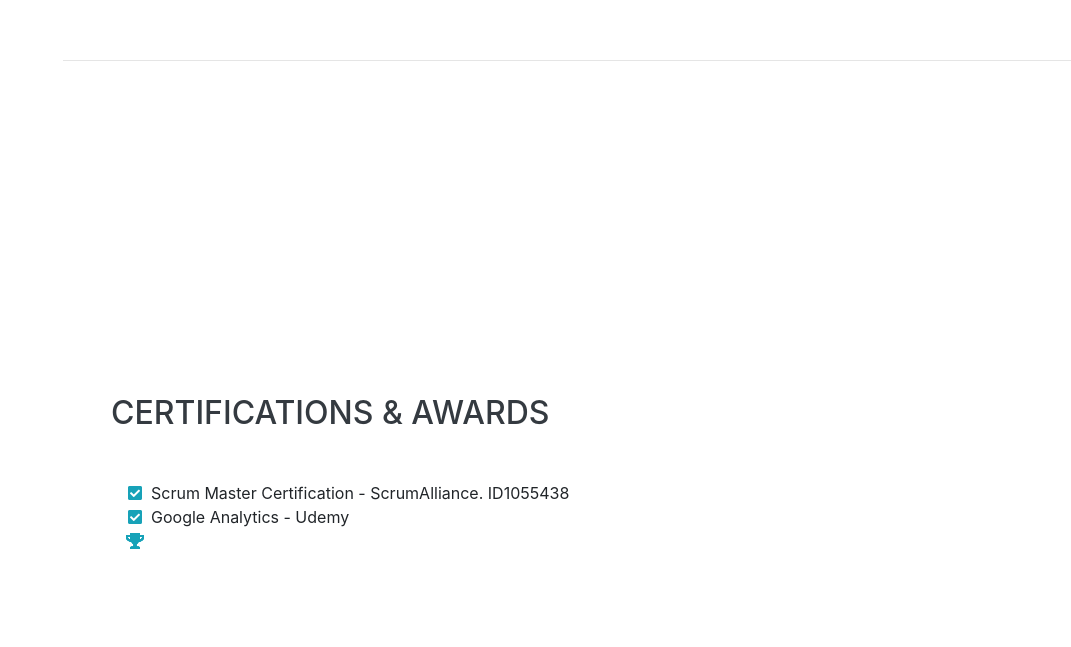
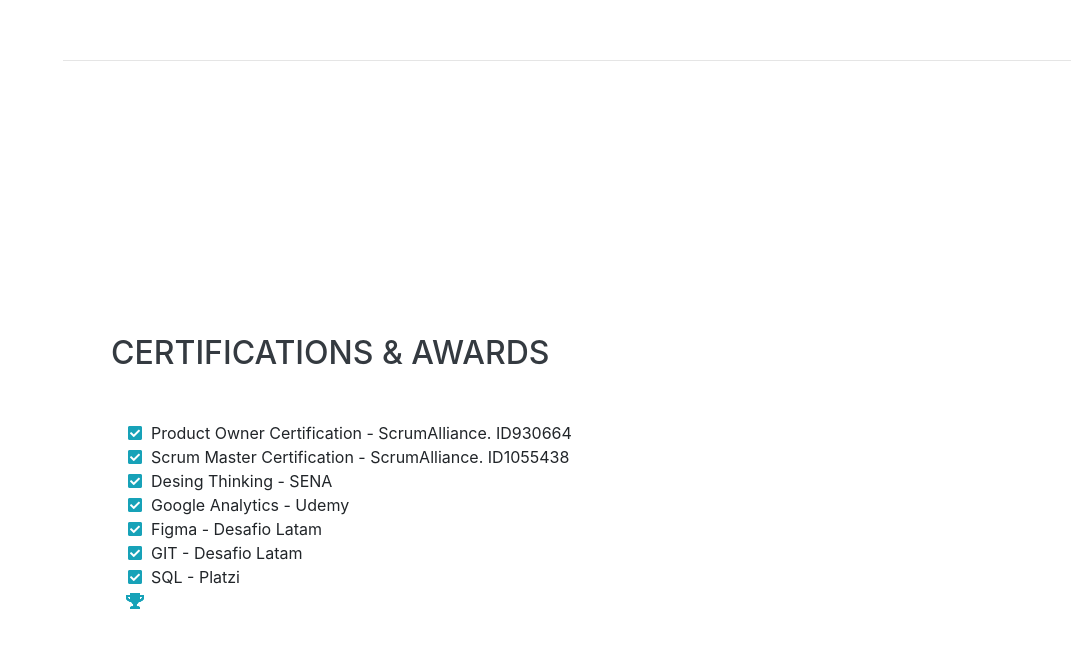
Before and after one commit to TheDali/Mycv, a website with bundled scripts: page index.html in a window 1280 px wide. Shown: the part 4802-5449 px from the top of the page, without its empty margins (209-1280 px from the left). Built offline with nearby package versions, Linux system fonts and the light colour scheme; some icons are missing; a web font is replaced by a local one.

Commit message:
update education

```diff
--- a/index.html
+++ b/index.html
@@ -329,11 +329,31 @@
         <ul class="fa-ul mb-0">
           <li>
             <i class="fa-li fa fa-check-square text-info"></i>
+            Product Owner Certification - ScrumAlliance. ID930664
+          </li>
+          <li>
+            <i class="fa-li fa fa-check-square text-info"></i>
             Scrum Master Certification - ScrumAlliance. ID1055438
           </li>
           <li>
             <i class="fa-li fa fa-check-square text-info"></i>
+            Desing Thinking - SENA
+          </li>
+          <li>
+            <i class="fa-li fa fa-check-square text-info"></i>
             Google Analytics - Udemy
+          </li>
+          <li>
+            <i class="fa-li fa fa-check-square text-info"></i>
+            Figma - Desafio Latam
+          </li>
+          <li>
+            <i class="fa-li fa fa-check-square text-info"></i>
+            GIT - Desafio Latam
+          </li>
+          <li>
+            <i class="fa-li fa fa-check-square text-info"></i>
+            SQL - Platzi
           </li>
           <li>
             <i class="fa-li fa fa-check-squar text-info"></i>
```
